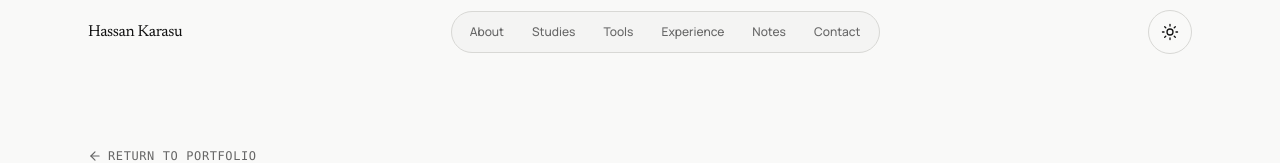
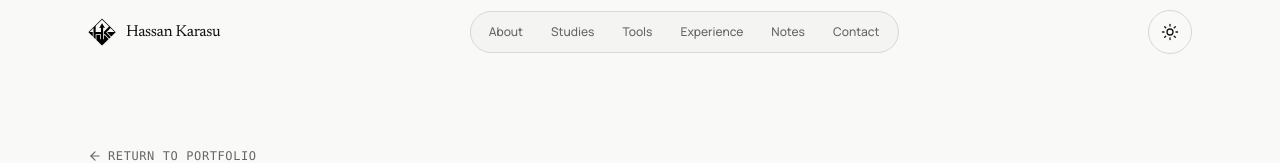
Before and after one commit to dev-760/portfolio, a Next.js app: page /blog in a window 1280 px wide. Shown: the top 163 px of the page. Built offline with nearby package versions, Linux system fonts and the light colour scheme.

Commit message:
style: restore logo mark beside the wordmark

```diff
--- a/src/components/Navbar.tsx
+++ b/src/components/Navbar.tsx
@@ -2,6 +2,7 @@
 
 import { useState, useCallback, useEffect, useRef } from "react";
 import { motion, useScroll, useMotionValueEvent, AnimatePresence } from "framer-motion";
+import Image from "next/image";
 import { clsx } from "clsx";
 import { useActiveSection } from "@/motion/useActiveSection";
 import { MOTION_EASINGS } from "@/motion/tokens";
@@ -130,9 +131,27 @@ export function Navbar() {
           <a
             href="#home"
             onClick={(e) => handleNavClick(e, "#home")}
-            className="font-display text-base font-normal tracking-tight text-foreground cursor-pointer"
+            className="flex items-center gap-2.5 cursor-pointer"
           >
-            Hassan Karasu
+            <Image
+              src="/icon-light.svg"
+              alt=""
+              width={28}
+              height={28}
+              className="size-7 w-auto object-contain dark:hidden"
+              priority
+            />
+            <Image
+              src="/icon-dark.svg"
+              alt=""
+              width={28}
+              height={28}
+              className="size-7 w-auto object-contain hidden dark:block"
+              priority
+            />
+            <span className="font-display text-base font-normal tracking-tight text-foreground">
+              Hassan Karasu
+            </span>
           </a>
 
           {/* Desktop Nav */}
```
